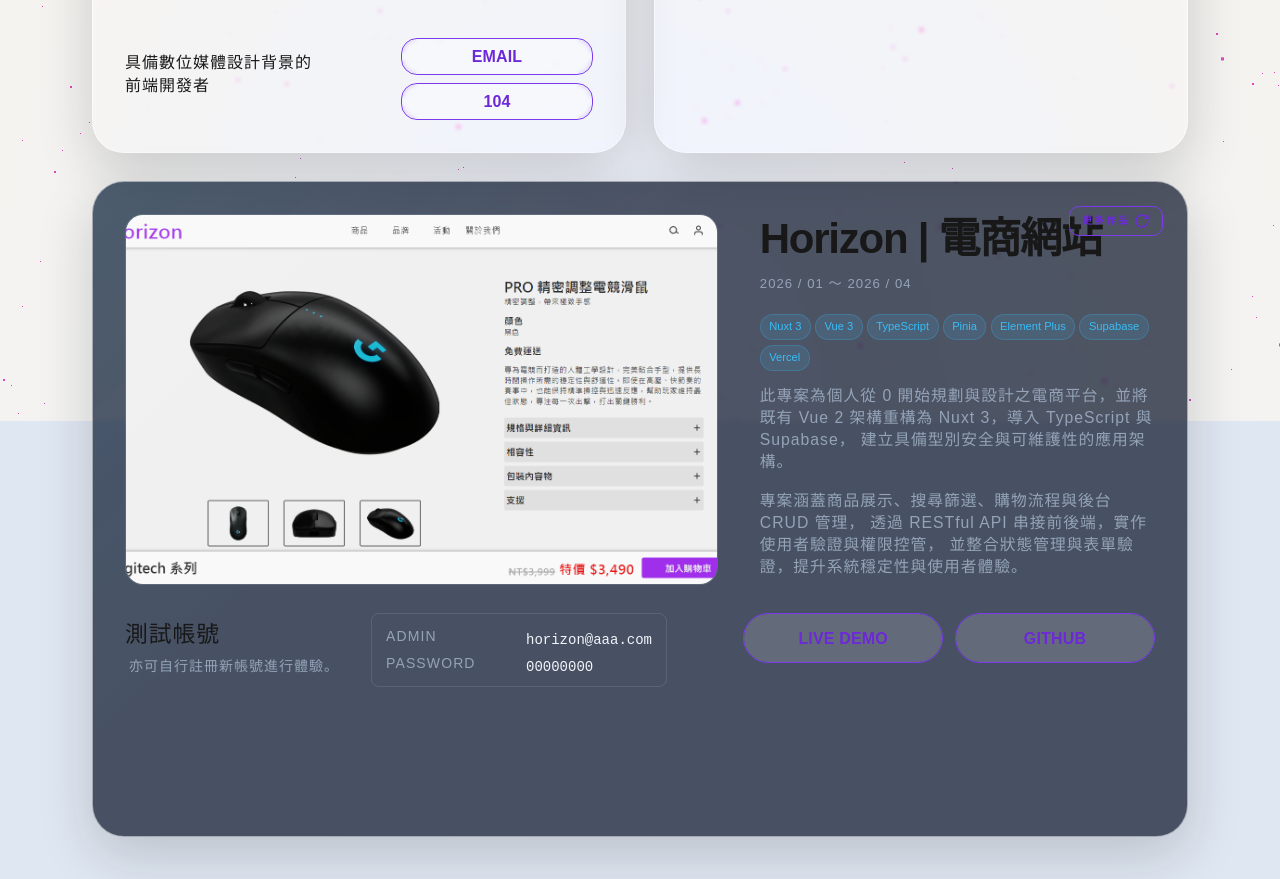
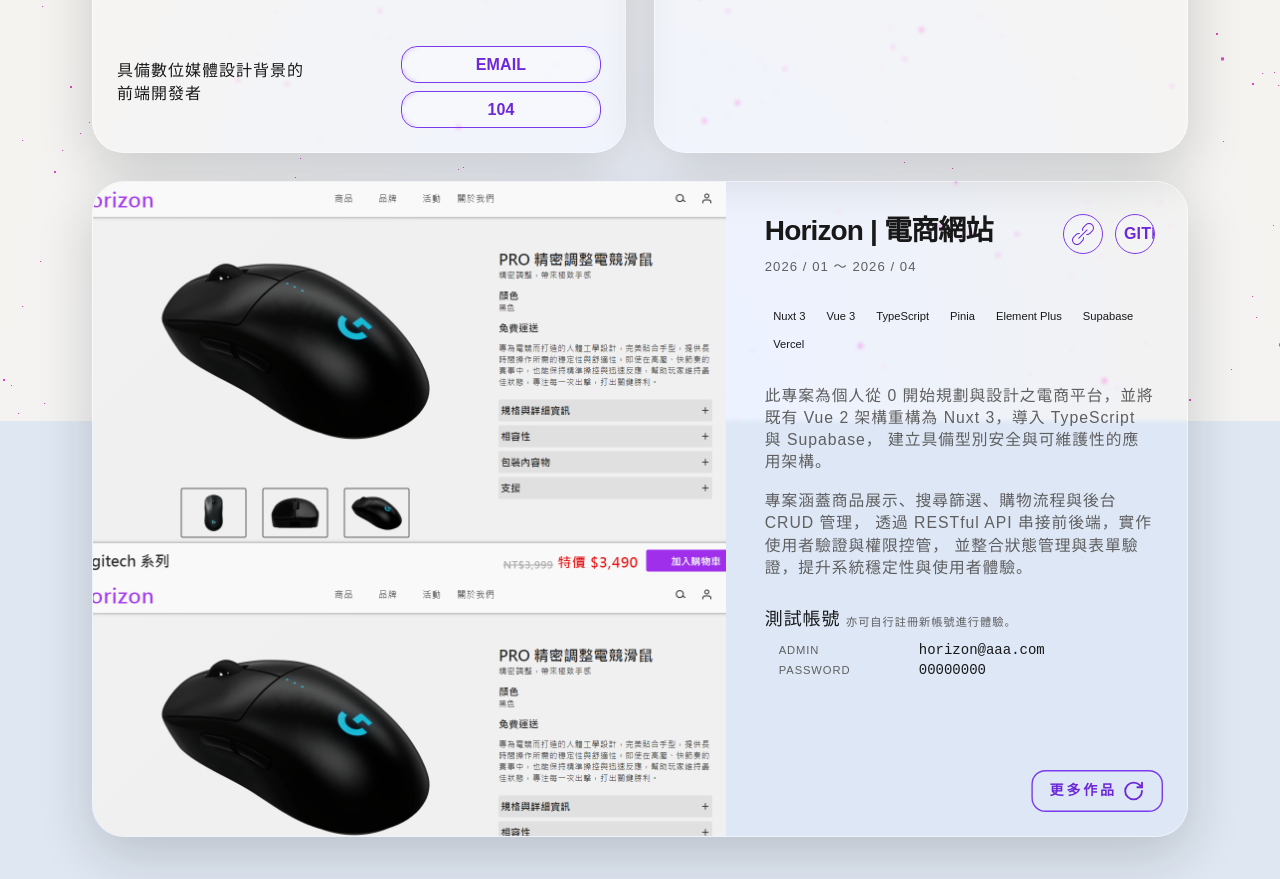
Before and after one commit to xcia4899/personWebsit, a website with bundled scripts: page index.html in a window 1280 px wide. Shown: the part 379-1258 px from the top of the page. Built offline with nearby package versions, Linux system fonts and the light colour scheme.

Commit message:
work 排版

```diff
--- a/assets/scss/_global.scss
+++ b/assets/scss/_global.scss
@@ -152,8 +152,8 @@
     color: var(--inout-btn-text-hover);
 
     &::before {
-      width: 220%;
-      height: 800%;
+      width: 200%;
+      height: 1000%;
     }
   }
 }
--- a/assets/scss/_variables.scss
+++ b/assets/scss/_variables.scss
@@ -2,8 +2,8 @@
 $black: #181818;
 $indigo: #0b0e11;
 $indigo11: #2c3e50;
-$color-blue:#3d6aff;
-$color-blue-50:#3d6aff5e;
+$color-blue: #3d6aff;
+$color-blue-50: #3d6aff5e;
 // Neutral palette
 $color-white: rgb(250, 250, 250);
 $color-black: rgb(10, 10, 10);
@@ -60,7 +60,7 @@
   --card-border: rgba(255, 255, 255, 0.5);
 
   --back-opacity: 1;
-  --back-gradient: radial-gradient(ellipse at bottom, #ecf2ff 0%,  #f7f3ea 100%);
+  --back-gradient: radial-gradient(ellipse at bottom, #ecf2ff 0%, #f7f3ea 100%);
   --star-color: rgba(209, 7, 165, 0.72);
 
 }
@@ -69,8 +69,8 @@
   color-scheme: dark;
 
   --page-bg: #010508;
-  --text-primary: #edf2ff;
-  --text-secondary: #98a6d3;
+  --text-primary: #f1f5f9;
+  --text-secondary: #94a3b8;
   --text-muted: #43507a;
 
   --surface: rgba(16, 21, 45, 0.72);
@@ -105,6 +105,20 @@
   --card-bg: rgba(16, 21, 45, 0.38);
   --card-border: rgba(255, 255, 255, 0.24);
 
+  --work-card-bg: linear-gradient(200deg,
+      rgba(78, 57, 192, 0.08),
+      transparent 35%),
+    rgba(15, 23, 42, 0.72);
+  --work-card-bg-hover: linear-gradient(200deg,
+      rgba(211, 78, 223, 0.452),
+      transparent 35%),
+      rgba(15, 23, 42, 0.72);
+  --project-border: rgba(148, 163, 184, 0.22);
+  --work-accent-text: #38bdf8;
+  --work-aceent-border:rgba(56, 189, 248, 0.25);
+  --work-accent-light: rgba(56, 189, 248, 0.12);
+  --work-accent-light-hover: rgba(56, 191, 248, 0.329);
+
   --back-opacity: 1;
   --back-gradient: radial-gradient(ellipse at bottom, #1b2735 0%, #090a0f 100%);
   --star-color: #ffffff;
--- a/assets/scss/index.scss
+++ b/assets/scss/index.scss
@@ -141,7 +141,7 @@
   .card-face {
     @include glass-card;
 
-    padding: 32px;
+    padding: 24px;
     border-radius: 32px;
 
     position: absolute;
@@ -307,45 +307,52 @@
 .work {
   grid-column: 1 / 5;
   grid-row: 3 / 6;
+  transition: all 0.6s ease;
 
-  .card-face {
-    background:
-      linear-gradient(135deg,
-        rgba(56, 189, 248, 0.08),
-        transparent 35%),
-      rgba(15, 23, 42, 0.72);
+  &:hover {
+    transform: translate(6px, -10px);
+  }
+
+  .card-front {
+    inset: 0;
+    padding: 0;
+    background: var(--work-card-bg);
+    isolation: isolate;
+    overflow: hidden;
   }
 
   .btnBox {
+    scale: 1.4;
+    transform-origin: right bottom;
     position: absolute;
     right: 24px;
-    top: 24px;
+    bottom: 24px;
     text-align: right;
+    z-index: 4;
   }
 
   .project-card {
-    --project-bg-light: rgba(255, 255, 255, 0.04);
-    --project-border: rgba(148, 163, 184, 0.22);
-    --project-text: #f1f5f9;
-    --project-text-secondary: #94a3b8;
-    --project-accent: #38bdf8;
-    --project-accent-light: rgba(56, 189, 248, 0.12);
+    position: relative;
+    z-index: 1;
+
 
     .project-overview {
+      position: relative;
       display: grid;
-      grid-template-columns: minmax(0, 1.2fr) minmax(280px, 0.8fr);
-      gap: clamp(1rem, 4vw, 3rem);
-      align-items: flex-start;
+      grid-template-columns: minmax(300px, 1.2fr) minmax(280px, 0.8fr);
+      gap: clamp(1rem, 3vw, 3rem);
+      // align-items: center;
+
+    }
+
+    .leftBox {
+      overflow: auto;
+      height: 660px;
+      scrollbar-width: none;
 
       .project-img {
         position: relative;
-        margin: 0;
         overflow: hidden;
-
-        border: 1px solid var(--project-border);
-        border-radius: 18px;
-
-        background: var(--project-bg-light);
 
         &::after {
           content: "";
@@ -372,19 +379,67 @@
           transform: scale(1.03);
         }
       }
+    }
+
 
     .rightBox {
+      // position: sticky;
+      // top: 0rem;
+      // align-self: start;
+      padding: 32px 32px 32px 0;
+
+      display: flex;
+      flex-direction: column;
+      row-gap: 2rem;
+
       .project-header {
+        position: relative;
+
         .title {
-            font-size: clamp(1.75rem, 4vw, 3rem);
+          font-size: clamp(1.75rem, 3vw, 2rem);
           line-height: 1.2;
           letter-spacing: -0.03em;
+        }
+
+        .project-link {
+          position: absolute;
+          right: 0;
+          top: 0;
+          display: inline-flex;
+          flex: 0 0 auto;
+          gap: 0.85rem;
+
+          a {
+            height: 100%;
+            width: 100%;
+          }
+
+          .btn {
+            width: 40px;
+            height: 40px;
+            padding: 4px 8px;
+
+
+            &:hover::before {
+              width: 200%;
+              height: 200%;
+            }
+
+          }
+
+          .iconlink {
+            // color: var(--text-primary);
+            font-weight: 900;
+            height: 100%;
+            width: 100%;
+
+          }
         }
 
         .date {
           margin: 0.75rem 0 0;
 
-            color: var(--project-text-secondary);
+          color: var(--text-secondary);
           font-size: 0.9375rem;
           letter-spacing: 0.08em;
         }
@@ -392,10 +447,8 @@
       }
 
       .project-description {
-          margin-top: 1rem;
-
         p {
-            color: var(--project-text-secondary);
+          color: var(--text-secondary);
           font-size: clamp(1rem, 1.3vw, 1.125rem);
           line-height: 1.4;
 
@@ -410,49 +463,47 @@
         flex-wrap: wrap;
         gap: 0.3rem;
 
-          margin: 1.5rem 0 0;
-
         li {
           padding: 0.3rem 0.6rem;
 
-            color: var(--project-accent);
+          color: var(--work-accent-text);
           font-size: 0.8rem;
-            border: 1px solid rgba(56, 189, 248, 0.25);
+          border: 1px solid var(--work-aceent-border);
           border-radius: 16px;
 
-            background: var(--project-accent-light);
+          background: var(--work-accent-light);
+          cursor: default;
+          transition: all 0.3s ease-in-out;
+
+          @media (min-width:640px) {
+            &:hover {
+              border: 1px solid rgba(56, 191, 248, 0.774);
+              transform: translate(1px, -3px);
+              background: var(--work-accent-light-hover);
+            }
+          }
         }
       }
 
-      }
-    }
-
-    .bottom {
-      display: flex;
-      justify-content: space-between;
-
-      margin-top: 2rem;
-
       .demo-account {
-        display: flex;
-        justify-content: space-between;
-        gap: 2rem;
-        align-items: center;
 
         dl {
           margin: 0;
         }
 
         .account-heading {
+          display: flex;
+          align-items: flex-end;
+          gap: 0.4rem;
 
           h4 {
-            font-size: clamp(1.25rem, 2vw, 1.625rem);
+            font-size: clamp(1rem, 1.4vw, 1.4rem);
           }
 
           p {
-            font-size: 1rem;
-            margin: 4px;
-            color: var(--project-text-secondary);
+            font-size: 0.8rem;
+
+            color: var(--text-secondary);
             line-height: 1.6;
           }
         }
@@ -460,7 +511,8 @@
         .account-info {
           border: 1px solid var(--project-border);
           border-radius: 8px;
-          padding: 0.6rem 1rem;
+          margin-top: 4px;
+          padding: 0.4rem 1rem;
 
           div {
             display: flex;
@@ -469,15 +521,14 @@
 
           dt {
             min-width: 100px;
-            color: var(--project-text-secondary);
-            font-size: 1rem;
+            color: var(--text-secondary);
+            font-size: 0.8rem;
             text-transform: uppercase;
             letter-spacing: 0.08em;
           }
 
           dd {
-            margin-top: 8px;
-            color: var(--project-text);
+            color: var(--text-primary);
             font-family: monospace;
             font-size: 1rem;
             overflow-wrap: anywhere;
@@ -485,18 +536,10 @@
         }
       }
 
-      .project-link {
-        display: flex;
-        flex: 0 0 auto;
-        gap: 0.85rem;
 
-        .btn {
-          width: 200px;
-          height: 50px;
-          padding: 4px 8px;
+
     }
-      }
-    }
+
 
     @media (max-width: 900px) {
       .project-overview {
--- a/index.html
+++ b/index.html
@@ -144,20 +144,43 @@
       <section class="work card">
         <div class="card-inner">
           <section class="card-face card-front">
-            <div class="btnBox">
-              <button class="flip-btn" type="button">更多作品 <svg class="icon">
-                  <use href="#returnIcon"></use>
-                </svg></button>
-            </div>
+
             <article class="project-card">
               <div class="project-overview">
+                <div class="leftBox">
                   <figure class="project-img">
                     <img src="./assets/images/Horizon.png" alt="Horizon 電商網站首頁畫面">
                   </figure>
+                  <figure class="project-img">
+                    <img src="./assets/images/Horizon.png" alt="Horizon 電商網站首頁畫面">
+                  </figure>
+                  <figure class="project-img">
+                    <img src="./assets/images/Horizon.png" alt="Horizon 電商網站首頁畫面">
+                  </figure>
+                  <figure class="project-img">
+                    <img src="./assets/images/Horizon.png" alt="Horizon 電商網站首頁畫面">
+                  </figure>
+                </div>
                 <div class="rightBox">
                   <div class="project-header">
                     <h3 class="title">Horizon | 電商網站</h3>
+                    <nav class="project-link" aria-label="Horizon 專案連結">
+                      <button class="inOutAniBtn btn">
+                        <a href="https://horizon-v3.vercel.app/" target="_blank" rel="noopener noreferrer">
+                          <svg class="iconlink">
+                            <use xlink:href="#iconlink"></use>
+                          </svg>
+                        </a>
+                      </button>
+
+                      <button class="inOutAniBtn btn">
+                        <a href="https://github.com/xcia4899/Horizon-V2/" target="_blank" rel="noopener noreferrer">
+                          GitHub
+                        </a>
+                      </button>
+                    </nav>
                     <p class="date">2026 / 01 ～ 2026 / 04</p>
+
                   </div>
                   <ul class="tech-list" aria-label="使用技術">
                     <li>Nuxt 3</li>
@@ -181,9 +204,7 @@
                       並整合狀態管理與表單驗證，提升系統穩定性與使用者體驗。
                     </p>
                   </div>
-                </div>
-              </div>
-              <div class="bottom">
+
                   <section class="demo-account">
                     <div class="account-heading">
                       <h4>測試帳號</h4>
@@ -202,23 +223,14 @@
                       </div>
                     </dl>
                   </section>
-                <nav class="project-link" aria-label="Horizon 專案連結">
-                  <button class="inOutAniBtn btn">
-                    <a href="https://horizon-v3.vercel.app/" target="_blank" rel="noopener noreferrer">
-                      Live Demo
-                    </a>
-                  </button>
-
-                  <button class="inOutAniBtn btn">
-                    <a href="https://github.com/xcia4899/Horizon-V2/" target="_blank" rel="noopener noreferrer">
-                      GitHub
-                    </a>
-                  </button>
-                </nav>
-
+                </div>
               </div>
             </article>
-
+            <div class="btnBox">
+              <button class="flip-btn" type="button">更多作品 <svg class="icon">
+                  <use href="#returnIcon"></use>
+                </svg></button>
+            </div>
           </section>
 
           <section class="card-face card-back">
```
Also changed, not shown: components/svg-sprite.html (+15 -0 lines), assets/css/index.css, assets/css/style.css, 2 other files. Lines whose indentation alone changed are shown as unchanged.
